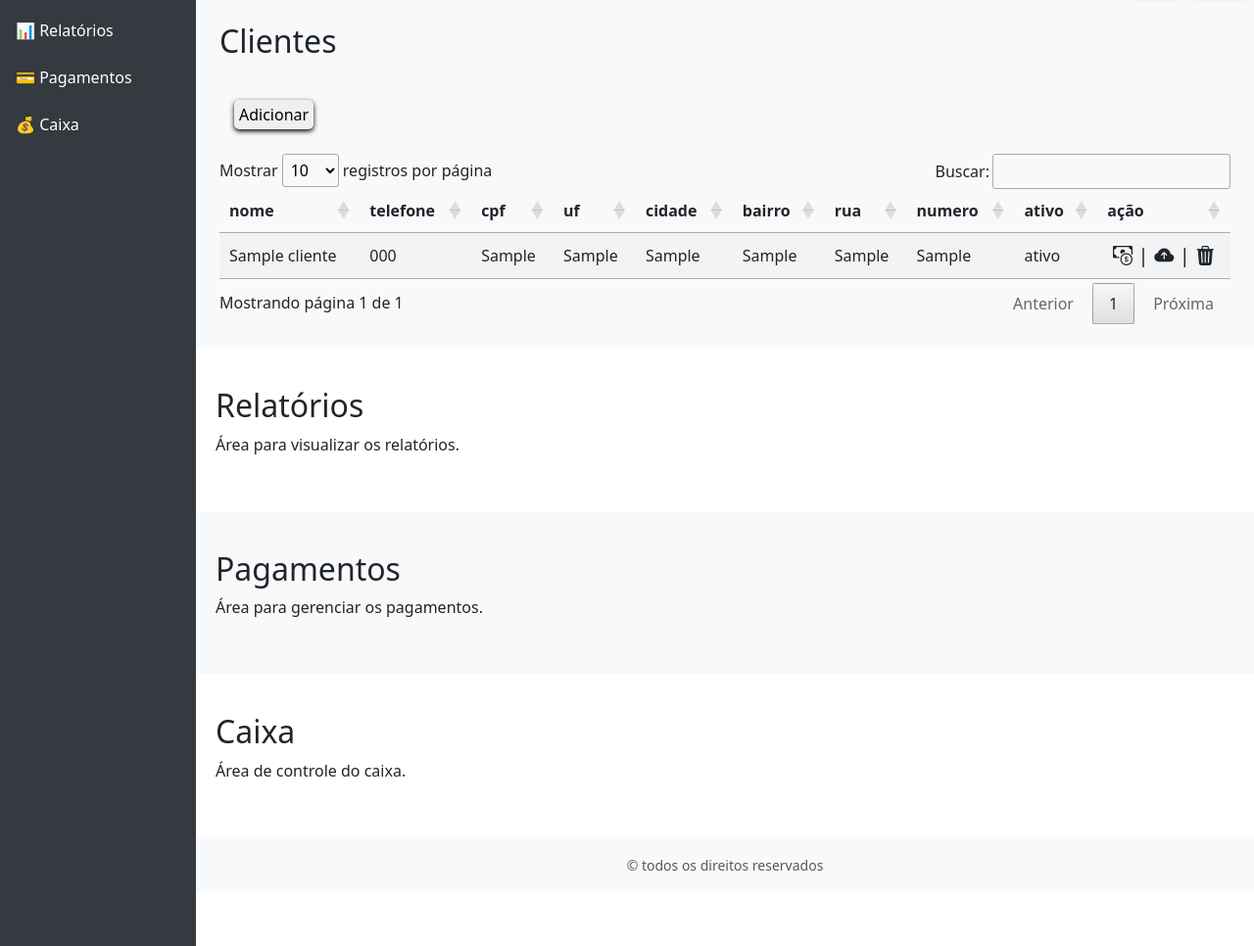
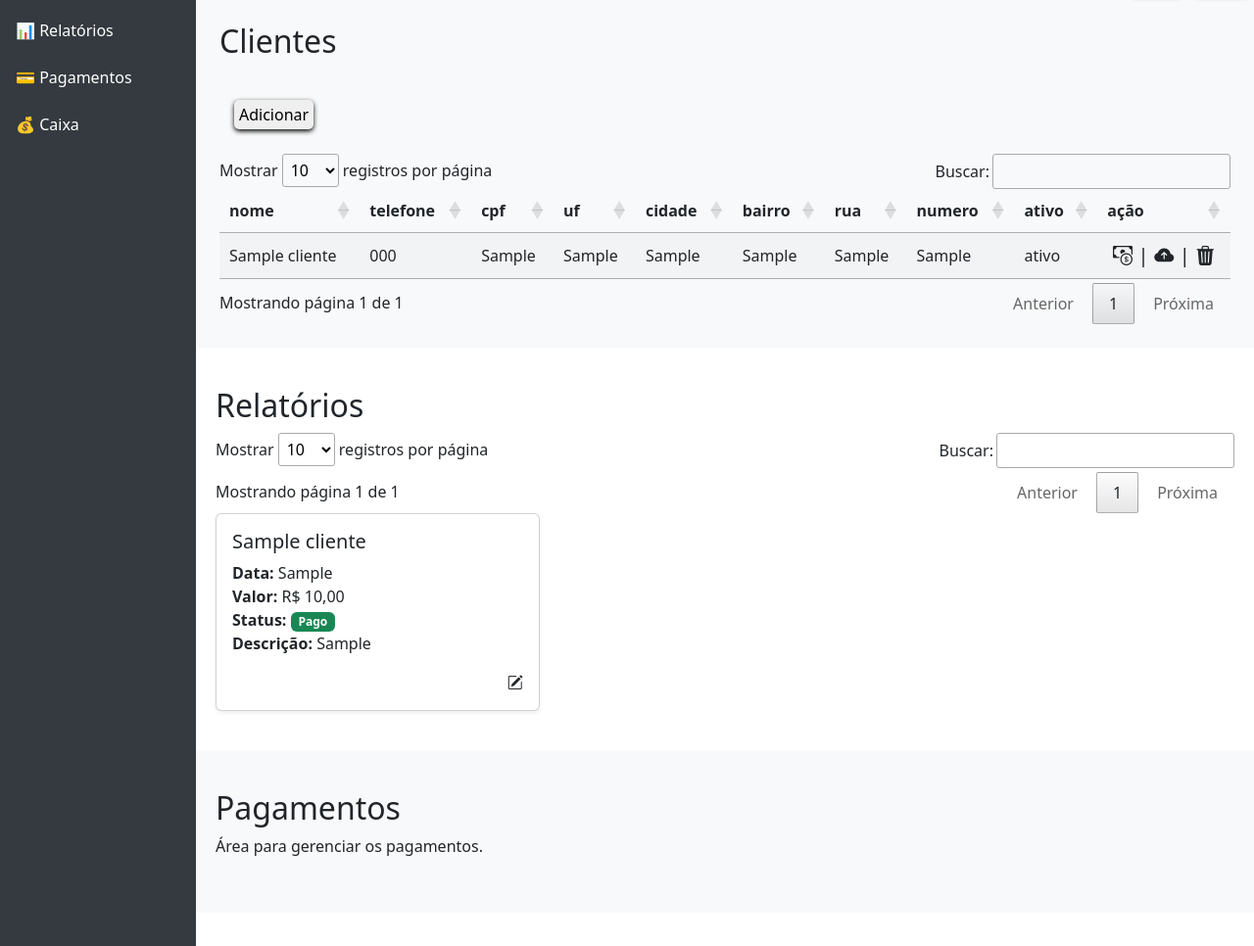
Before and after one commit to Otavio1661/gest-o, a PHP site: page / in a window 1280 px wide. Shown: the part 97-1063 px from the top of the page at 98% size. Run offline with PHP 8.4, Linux system fonts and the light colour scheme; tables that the repository leaves empty or names only in its code hold one stand-in row (values such as "Sample post"); some libraries are stand-ins or nearby versions.

Commit message:
inicio notinhas

```diff
--- a/src/views/section/clientes.php
+++ b/src/views/section/clientes.php
@@ -1,3 +1,9 @@
+<?php
+
+$base = '../../../../projeto_01/';
+
+?>
+
 <head>
 
   <!-- Inclua os estilos do DataTables -->
@@ -102,8 +108,9 @@
             echo "<td>{$row['rua']}</td>";
             echo "<td>{$row['numero']}</td>";
             echo "<td>" . ($row['ativo'] ? 'ativo' : 'inativo') . "</td>";
+            $clienteJson = htmlspecialchars(json_encode($row), ENT_QUOTES, 'UTF-8');
             echo '<td><div>
-            <i class="bi bi-cash-coin" onclick="addNotinha(' . htmlspecialchars(json_encode($row), ENT_QUOTES, 'UTF-8') . ')"></i> |
+            <i class="bi bi-cash-coin" onclick="addNotinha(' . "'" . $clienteJson . "'" . ')" class="bi bi-cloud-arrow-up-fill"></i> |
             <i onclick="UpCliente(' . $row['idcliente'] . ')" class="bi bi-cloud-arrow-up-fill"></i> |
             <i onclick="DeleteCliente(' . $row['idcliente'] . ')" class="bi bi-trash3-fill"></i>
           </div></td>';
@@ -116,11 +123,83 @@
       </tbody>
     </table>
 
+
+    <!-- Modal de Adicionar Notinha -->
+    <div class="modal fade" id="modalAddNotinha" tabindex="-1" aria-labelledby="modalAddNotinhaLabel" aria-hidden="true">
+      <div class="modal-dialog modal-lg">
+        <div class="modal-content">
+          <form id="formAddNotinha" method="POST" action="<?php echo $base ?>src/model/AddNotinha.php"> <!-- Ajuste conforme seu backend -->
+            <div class="modal-header">
+              <h5 class="modal-title" id="modalAddNotinhaLabel">Adicionar Notinha</h5>
+              <button type="button" class="btn-close" data-bs-dismiss="modal" aria-label="Fechar"></button>
+            </div>
+            <div class="modal-body">
+              <input type="hidden" name="idcliente" id="notinha-idcliente">
+
+              <div class="row mb-2">
+                <div class="col-md-6">
+                  <label class="form-label">Nome:</label>
+                  <input type="text" class="form-control" id="notinha-nome" disabled>
+                </div>
+                <div class="col-md-6">
+                  <label class="form-label">Telefone:</label>
+                  <input type="text" class="form-control" id="notinha-telefone" disabled>
+                </div>
+              </div>
+
+              <div class="row mb-2">
+                <div class="col-md-6">
+                  <label class="form-label">CPF:</label>
+                  <input type="text" class="form-control" id="notinha-cpf" disabled>
+                </div>
+                <div class="col-md-6">
+                  <label class="form-label">Endereço:</label>
+                  <input type="text" class="form-control" id="notinha-endereco" disabled>
+                </div>
+              </div>
+
+              <div class="row mb-2">
+                <div class="col-md-6">
+                  <label for="data" class="form-label">Data</label>
+                  <input type="date" class="form-control" id="data" name="data" required>
+                </div>
+                <script>
+                  // Define a data atual no input
+                  const hoje = new Date().toISOString().split('T')[0];
+                  document.getElementById('data').value = hoje;
+                </script>
+                <div class="col-md-6">
+                  <label for="valor" class="form-label">Valor</label>
+                  <input type="number" step="0.01" class="form-control" name="valor" required>
+                </div>
+              </div>
+
+              <div class="mb-2">
+                <label for="valor" class="form-label">Descrição</label>
+                <textarea style="height: 80px; max-height: 150px;" class="form-control" name="descricao" id="Descrição" cols="30" rows="10"></textarea>
+              </div>
+            </div>
+
+            <div class="modal-footer">
+              <!-- Botão Cancelar alinhado à esquerda -->
+              <button type="button" class="btn btn-secondary me-auto" data-bs-dismiss="modal">Cancelar</button>
+
+              <!-- Botões alinhados à direita -->
+              <button type="submit" class="btn btn-success">Salvar Notinha e Imprimir</button>
+              <button type="button" class="btn btn-primary" data-bs-dismiss="modal">Salvar Notinha</button>
+            </div>
+          </form>
+        </div>
+      </div>
+    </div>
+
+
+
     <!-- Modal de Adicionar Cliente -->
     <div class="modal fade" id="modalAddCliente" tabindex="-1" aria-labelledby="modalAddClienteLabel" aria-hidden="true">
       <div class="modal-dialog modal-lg">
         <div class="modal-content">
-          <form id="formAddCliente" method="POST" action="../../../../projeto_01/src/model/AddCliente.php"> <!-- Ajuste o action conforme seu backend -->
+          <form id="formAddCliente" method="POST" action="<?php echo $base ?>src/model/AddCliente.php"> <!-- Ajuste o action conforme seu backend -->
             <div class="modal-header">
               <h5 class="modal-title" id="modalAddClienteLabel">Adicionar Cliente</h5>
               <button type="button" class="btn-close" data-bs-dismiss="modal" aria-label="Fechar"></button>
@@ -178,89 +257,41 @@
       </div>
     </div>
 
-    <!-- Modal de Adicionar Notinha -->
-    <div class="modal fade" id="modalAddNotinha" tabindex="-1" aria-labelledby="modalAddNotinhaLabel" aria-hidden="true">
-      <div class="modal-dialog modal-lg">
-        <div class="modal-content">
-          <form id="formAddNotinha" method="POST" action="CAMINHO_PARA_ADICIONAR_NOTINHA.php"> <!-- Ajuste conforme seu backend -->
-            <div class="modal-header">
-              <h5 class="modal-title" id="modalAddNotinhaLabel">Adicionar Notinha</h5>
-              <button type="button" class="btn-close" data-bs-dismiss="modal" aria-label="Fechar"></button>
-            </div>
-            <div class="modal-body">
-              <input type="hidden" name="idcliente" id="notinha-idcliente">
-
-              <div class="mb-3">
-                <label class="form-label">Nome:</label>
-                <input type="text" class="form-control" id="notinha-nome" disabled>
-              </div>
-              <div class="mb-3">
-                <label class="form-label">Telefone:</label>
-                <input type="text" class="form-control" id="notinha-telefone" disabled>
-              </div>
-              <div class="mb-3">
-                <label class="form-label">CPF:</label>
-                <input type="text" class="form-control" id="notinha-cpf" disabled>
-              </div>
-              <div class="mb-3">
-                <label class="form-label">Endereço:</label>
-                <input type="text" class="form-control" id="notinha-endereco" disabled>
-              </div>
-
-              <div class="mb-3">
-                <label for="data" class="form-label">Data</label>
-                <input type="date" class="form-control" name="data" required>
-              </div>
-              <div class="mb-3">
-                <label for="valor" class="form-label">Valor</label>
-                <input type="number" step="0.01" class="form-control" name="valor" required>
-              </div>
-              <div class="mb-3">
-                <label for="tipo_pagamento" class="form-label">Tipo de Pagamento</label>
-                <select class="form-control" name="tipo_pagamento" required>
-                  <option value="Dinheiro">Dinheiro</option>
-                  <option value="Cartão">Cartão</option>
-                  <option value="PIX">PIX</option>
-                  <option value="Outros">Outros</option>
-                </select>
-              </div>
-              <div class="form-check">
-                <input class="form-check-input" type="checkbox" name="pago" id="pago">
-                <label class="form-check-label" for="pago">Pago</label>
-              </div>
-            </div>
-
-            <div class="modal-footer">
-              <button type="button" class="btn btn-secondary" data-bs-dismiss="modal">Cancelar</button>
-              <button type="submit" class="btn btn-primary">Salvar Notinha</button>
-            </div>
-          </form>
-        </div>
-      </div>
-    </div>
 
 
   </section>
 
-  <!-- Scripts necessários -->
+  <!-- SCRIPTS JS -->
   <script src="https://code.jquery.com/jquery-3.7.0.min.js"></script>
   <script src="https://cdn.datatables.net/1.13.6/js/jquery.dataTables.min.js"></script>
-
-  <!-- Bootstrap Bundle JS (modais e tudo mais) -->
   <script src="https://cdn.jsdelivr.net/npm/bootstrap@5.3.6/dist/js/bootstrap.bundle.min.js"></script>
 
   <script>
-    function addNotinha(cliente) {
-      // Preencher os dados no modal
+    function addNotinha(clienteJson) {
+      console.log("JSON recebido:", clienteJson);
+
+      let cliente;
+      try {
+        cliente = JSON.parse(clienteJson);
+        console.log("Cliente parseado:", cliente);
+      } catch (e) {
+        console.error("Erro ao parsear JSON:", e);
+        return;
+      }
+
       document.getElementById('notinha-idcliente').value = cliente.idcliente;
       document.getElementById('notinha-nome').value = cliente.nome;
       document.getElementById('notinha-telefone').value = cliente.telefone;
       document.getElementById('notinha-cpf').value = cliente.cpf;
-      document.getElementById('notinha-endereco').value = cliente.rua + ', ' + cliente.numero + ', ' + cliente.bairro + ', ' + cliente.cidade + ' - ' + cliente.uf;
+      document.getElementById('notinha-endereco').value =
+        cliente.rua + ', ' + cliente.numero + ', ' + cliente.bairro + ', ' + cliente.cidade + ' - ' + cliente.uf;
 
-      // Abrir o modal
-      const modal = new bootstrap.Modal(document.getElementById('modalAddNotinha'));
+      const modalEl = document.getElementById('modalAddNotinha');
+      console.log("Elemento modal:", modalEl);
+
+      const modal = new bootstrap.Modal(modalEl);
       modal.show();
+      console.log("Modal deve ter sido mostrado.");
     }
   </script>
 
--- a/src/views/section/relatorios.php
+++ b/src/views/section/relatorios.php
@@ -1,4 +1,99 @@
 <section id="relatorios" class="bg-white">
     <h2>Relatórios</h2>
-    <p>Área para visualizar os relatórios.</p>
+    <!-- Tabela oculta apenas para DataTables controlar os dados -->
+    <table id="notinhas-tabela" class="table d-none">
+        <thead>
+            <tr>
+                <th>idnotinha</th>
+                <th>cliente</th>
+                <th>data</th>
+                <th>valor</th>
+                <th>pago</th>
+                <th>descricao</th>
+                <th>acao</th>
+            </tr>
+        </thead>
+        <tbody>
+            <?php
+            $sql = "SELECT n.*, c.nome as nome_cliente FROM notinhas n
+            LEFT JOIN clientes c ON n.idcliente = c.idcliente";
+            $result = mysqli_query($connect, $sql);
+
+            if ($result && mysqli_num_rows($result) > 0) {
+                while ($row2 = mysqli_fetch_assoc($result)) {
+                    $notinhaJson = htmlspecialchars(json_encode($row2), ENT_QUOTES, 'UTF-8');
+                    echo "<tr>";
+                    echo "<td>{$row2['idnotinha']}</td>";
+                    echo "<td>{$row2['nome_cliente']}</td>";
+                    echo "<td>{$row2['data']}</td>";
+                    echo "<td>R$ " . number_format($row2['valor'], 2, ',', '.') . "</td>";
+                    echo "<td>" . ($row2['pago'] ? 'pago' : 'pendente') . "</td>";
+                    echo "<td>{$row2['decricao']}</td>";
+                    echo "<td><i onclick=\"UpNotinha('{$notinhaJson}')\" class=\"bi bi-pencil-square\"></i></td>";
+                    echo "</tr>";
+                }
+            }
+            ?>
+        </tbody>
+    </table>
+
+        <!-- Container onde os cards serão inseridos -->
+        <div id="notinhas-cards" class="row g-6"></div>
+
+    <!-- DataTables + renderização customizada -->
+    <script>
+        $(document).ready(function() {
+            const table = $('#notinhas-tabela').DataTable({
+                pageLength: 10,
+                lengthMenu: [10, 30, 100],
+                language: {
+                    search: "Buscar:",
+                    lengthMenu: "Mostrar _MENU_ registros por página",
+                    zeroRecords: "Nenhum resultado encontrado",
+                    info: "Mostrando página _PAGE_ de _PAGES_",
+                    infoEmpty: "Nenhum registro disponível",
+                    infoFiltered: "(filtrado de _MAX_ registros no total)",
+                    paginate: {
+                        first: "Primeira",
+                        last: "Última",
+                        next: "Próxima",
+                        previous: "Anterior"
+                    }
+                },
+                drawCallback: function() {
+                    const table = this.api(); // Corrigido aqui
+                    const data = table.rows({
+                        page: 'current'
+                    }).data();
+                    const container = $('#notinhas-cards');
+                    container.empty();
+
+                    data.each(function(row) {
+                        const pagoBadge = row[4] === 'pago' ?
+                            '<span class="badge bg-success">Pago</span>' :
+                            '<span class="badge bg-warning text-dark">Pendente</span>';
+
+                        const card = `
+                    <div class="col-md-6 col-lg-4">
+                        <div class="card h-100 shadow-sm">
+                            <div class="card-body">
+                                <h5 class="card-title">${row[1]}</h5>
+                                <p class="card-text">
+                                    <strong>Data:</strong> ${row[2]}<br>
+                                    <strong>Valor:</strong> ${row[3]}<br>
+                                    <strong>Status:</strong> ${pagoBadge}<br>
+                                    <strong>Descrição:</strong> ${row[5]}
+                                </p>
+                                <div class="text-end">
+                                    ${row[6]}
+                                </div>
+                            </div>
+                        </div>
+                    </div>`;
+                        container.append(card);
+                    });
+                }
+            });
+        });
+    </script>
 </section>
```
Also changed, not shown: src/model/AddNotinha.php (added, +44 -0 lines).
